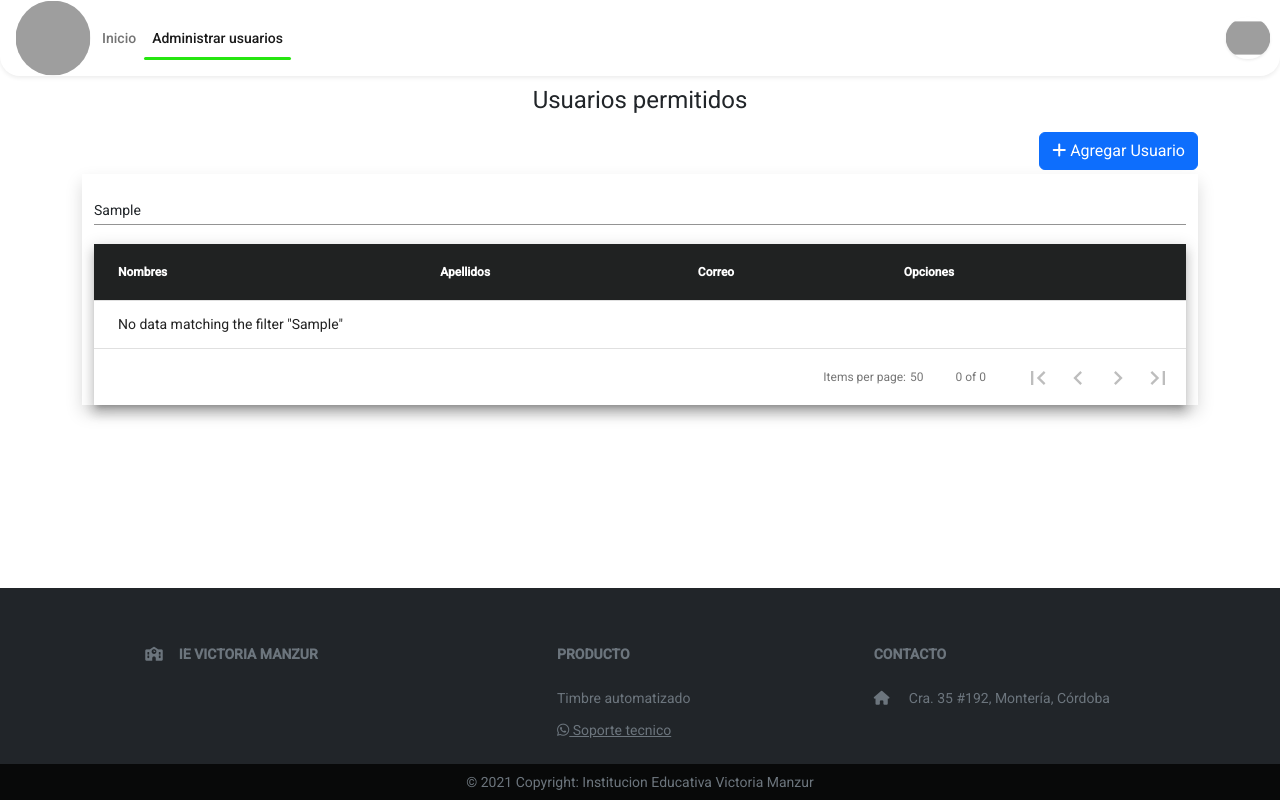
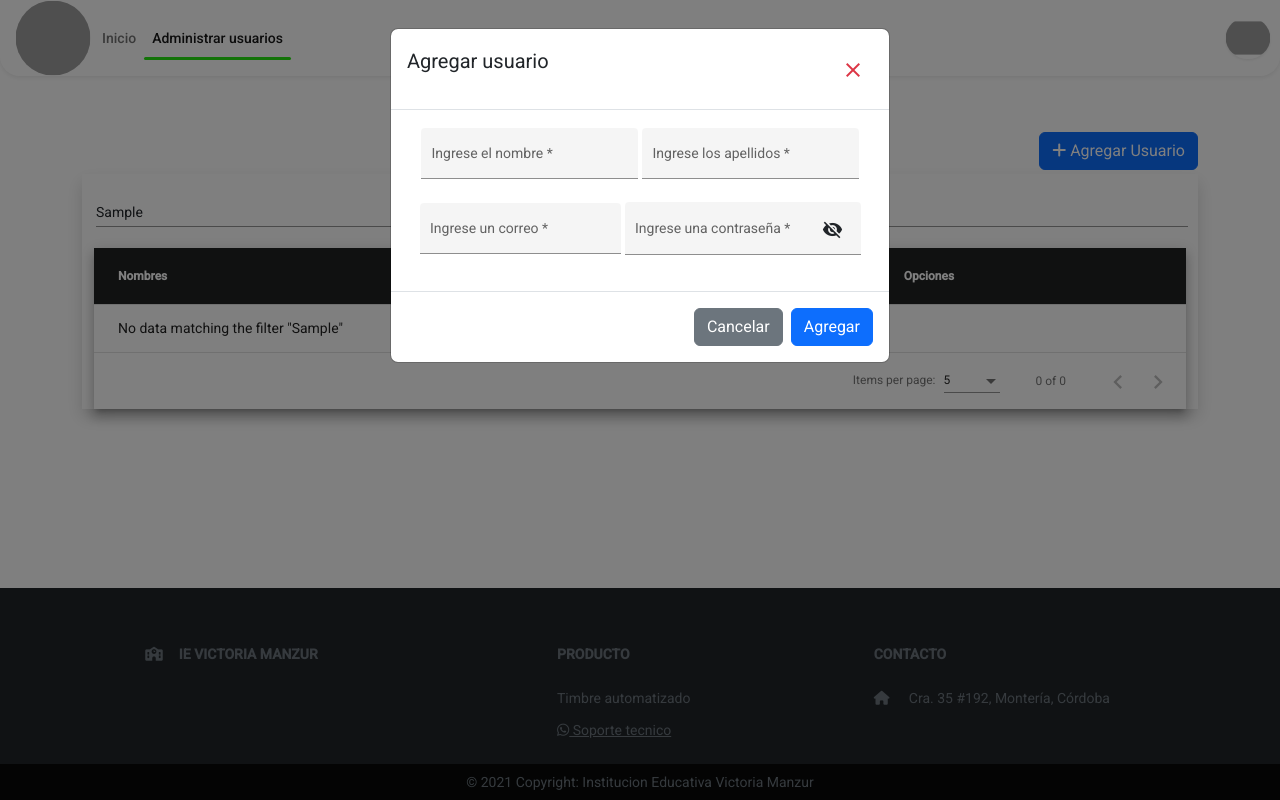
Before and after one commit to yisus1002/TimbreIOT, an Angular app: page /usuarios in a window 1280 px wide. Both pictures are taken after typing "Sample" into the empty fields and a click on the button "Agregar Usuario". Built offline with nearby package versions, Linux system fonts and the light colour scheme; grey boxes are pictures that could not be loaded.

Commit message:
Created a modal to create users.

```diff
--- a/src/app/pages/login/login.component.ts
+++ b/src/app/pages/login/login.component.ts
@@ -1,3 +1,4 @@
+import { Router } from '@angular/router';
 import { Component, OnInit } from '@angular/core';
 import { FormBuilder, FormGroup, Validators } from '@angular/forms';
 
@@ -10,7 +11,8 @@ export class LoginComponent implements OnInit {
 
   formu!:FormGroup;
   hide = true;
-  constructor(private form: FormBuilder,) { }
+  constructor(private form: FormBuilder,
+              private router: Router) { }
 
   ngOnInit(): void {
     this.createForm();
@@ -40,7 +42,7 @@ export class LoginComponent implements OnInit {
       })
     }else{
       console.log(this.formu.value);
-
+      this.router.navigate(['/home'])
       // this._sAuth.getToken(this.formu.value.email, this.formu.value.password);
     }
   }
--- a/src/app/pages/usuarios/usuarios.component.html
+++ b/src/app/pages/usuarios/usuarios.component.html
@@ -1,7 +1,12 @@
 <div class="container-fluid p-2">
     <section class="container">
         <h1 class="text-center">Usuarios permitidos</h1>
-        <div class="d-flex my-1" style="justify-content: end;">
+        <div class="d-flex my-1"
+            style="justify-content: end;"
+            data-bs-toggle="modal"
+            data-bs-target="#ModalUser"
+            (click)="agregar()"
+            >
             <button class="btn btn-primary"><i class="fa-solid fa-plus"></i> Agregar Usuario</button>
         </div>
         <div class="container shadow">
@@ -15,29 +20,40 @@
                     <table mat-table
                      [dataSource]="dataSource" matSort>
 
-                      <ng-container matColumnDef="Nombres">
+                      <ng-container matColumnDef="name">
                         <th mat-header-cell *matHeaderCellDef mat-sort-header>Nombres</th>
-                        <td mat-cell *matCellDef="let Usuarios"> {{Usuarios?.PID}} </td>
+                        <td mat-cell *matCellDef="let Usuarios"> {{Usuarios?.name}} </td>
                       </ng-container>
 
-                      <ng-container matColumnDef="Apellidos">
+                      <ng-container matColumnDef="lastName">
                         <th mat-header-cell *matHeaderCellDef mat-sort-header >Apellidos</th>
-                        <td mat-cell *matCellDef="let  Usuarios"> {{ Usuarios?.nombreDeImagen}} </td>
+                        <td mat-cell *matCellDef="let  Usuarios"> {{ Usuarios?.lastName}} </td>
                       </ng-container>
 
-                      <ng-container matColumnDef="Correo">
+                      <ng-container matColumnDef="email">
                         <th mat-header-cell *matHeaderCellDef mat-sort-header>Correo</th>
-                        <td mat-cell *matCellDef="let  Usuarios"> {{ Usuarios?.tituloDeVentana}} </td>
+                        <td mat-cell *matCellDef="let  Usuarios"> {{ Usuarios?.email}} </td>
                       </ng-container>
 
                       <ng-container matColumnDef="Opciones">
                         <th mat-header-cell *matHeaderCellDef>Opciones</th>
-                        <td mat-cell *matCellDef="let  Usuarios; let i = index;">{{i+1}}
+                        <td align="center" mat-cell *matCellDef="let  Usuarios; let i = index;">
+                          <!-- {{i+1}} -->
                           <!-- <mat-checkbox
                                         (click)="$event.stopPropagation();seleccc(Usuarios)"
                                         (change)="$event ? _contr.selection.toggle(Usuarios) : null"
                                         [checked]="_contr.selection.isSelected(Usuarios)" >
                           </mat-checkbox> -->
+                          <div class="d-flex px-1">
+                            <button type="button"  mat-icon-button class="btn "
+                            data-bs-toggle="modal"
+                            data-bs-target="#ModalUser">
+                              <mat-icon>edit</mat-icon>
+                            </button>
+                            <button type="button" mat-icon-button class="btn ">
+                              <mat-icon>delete</mat-icon>
+                            </button>
+                          </div>
                         </td>
                       </ng-container>
 
@@ -49,12 +65,82 @@
                       </tr>
                     </table>
                 </div>
-                <mat-paginator
-                    [pageSizeOptions]="options" showFirstLastButtons
-                ></mat-paginator>
+
+                <mat-paginator [pageSizeOptions]="[5, 10, 25, 100]" aria-label="Select page of users"></mat-paginator>
 
               </div>
 
         </div>
     </section>
 </div>
+
+<!-- Modal -->
+<div class="modal fade" id="ModalUser" tabindex="-1" aria-labelledby="ModalUserLabel" aria-hidden="true">
+  <div class="modal-dialog ">
+    <div class="modal-content">
+      <div class="modal-header">
+        <h1 class="modal-title fs-5" id="ModalUserLabel">{{nameform}} usuario</h1>
+        <button type="button" mat-icon-button class="btn" data-bs-dismiss="modal" aria-label="Close">  <mat-icon class="text-danger">close</mat-icon></button>
+      </div>
+      <form [formGroup]="formu"
+      (ngSubmit)="enviar()"
+            autocomplete="none-"
+          class="modal-body col col-12 d-flex justify-content-center"
+           style="align-items: center; flex-direction: column;"
+           >
+           <div class="container">
+
+        <div class="col d-flex flex-wrap flex-sm-nowrap col-12 justify-content-center " style="align-items: center;">
+          <mat-form-field  appearance="fill" class="">
+            <mat-label>Ingrese el nombre</mat-label>
+            <input
+                  autocomplete="none-"
+                  formControlName="name"
+                  matInput type="text">
+            <mat-error *ngIf="nameNoValid">Este campo es invalido</mat-error>
+          </mat-form-field>
+          <mat-form-field  appearance="fill" class="">
+            <mat-label>Ingrese los apellidos</mat-label>
+            <input
+                  autocomplete="none-"
+                  formControlName="lastName"
+                   matInput type="text">
+            <mat-error *ngIf="lastNameNoValid">Este campo es invalido</mat-error>
+          </mat-form-field>
+        </div>
+        <div class="col d-flex flex-wrap flex-sm-nowrap col-12 justify-content-center " style="align-items: center;">
+          <mat-form-field  appearance="fill" class="">
+            <mat-label>Ingrese un correo</mat-label>
+            <input
+                  autocomplete="none-"
+                  formControlName="email"
+                   matInput type="email">
+            <mat-error *ngIf="emailNoValid">Este campo es invalido</mat-error>
+          </mat-form-field>
+          <mat-form-field appearance="fill" class="">
+            <mat-label>Ingrese una contraseña</mat-label>
+              <input
+                  autocomplete="none-"
+                  formControlName="password"
+                      matInput
+                      [type]="hide ? 'password' : 'text'">
+              <button mat-icon-button matSuffix (click)="hide = !hide" [attr.aria-label]="'Hide password'" [attr.aria-pressed]="hide">
+                  <mat-icon>{{hide ? 'visibility_off' : 'visibility'}}</mat-icon>
+              </button>
+              <mat-error *ngIf="passwordNoValid"></mat-error>
+          </mat-form-field>
+        </div>
+           </div>
+      </form>
+      <div class="modal-footer">
+        <button type="button" class="btn btn-secondary" data-bs-dismiss="modal">
+          Cancelar
+        </button>
+        <button type="submit" class="btn btn-primary">
+          <span *ngIf="nameform==='Agregar'">{{nameform}}</span>
+          <span *ngIf="nameform==='Editar'">Guardar</span>
+        </button>
+      </div>
+    </div>
+  </div>
+</div>
--- a/src/app/pages/usuarios/usuarios.component.scss
+++ b/src/app/pages/usuarios/usuarios.component.scss
@@ -43,3 +43,6 @@ th{
   margin: 0;
   height: 20px;
 }
+mat-form-field{
+  margin: 2px;
+}
--- a/src/app/pages/usuarios/usuarios.component.ts
+++ b/src/app/pages/usuarios/usuarios.component.ts
@@ -1,4 +1,5 @@
 import { AfterContentInit, Component, OnInit, ViewChild } from '@angular/core';
+import { FormBuilder, FormGroup, Validators } from '@angular/forms';
 import { MatPaginator } from '@angular/material/paginator';
 import { MatSort } from '@angular/material/sort';
 import { MatTableDataSource } from '@angular/material/table';
@@ -10,23 +11,54 @@ import { MatTableDataSource } from '@angular/material/table';
 })
 export class UsuariosComponent implements OnInit, AfterContentInit {
   displayedColumns: string[] =[
-    'Nombres',
-    'Apellidos',
-    'Correo',
+    'name',
+    'lastName',
+    'email',
     'Opciones'
   ];
+  nameform:string='';
+  formu!:FormGroup;
+  hide = true;
 
   @ViewChild(MatPaginator) paginator!: MatPaginator;
   @ViewChild(MatSort) sort!: MatSort;
-  public options  : number[]=[];
+
+  public options  : number[]=[5,10,25,];
+
   dataSource= new MatTableDataSource<any>();
 
-  constructor() { }
+  constructor(private form: FormBuilder,) {
+  }
   ngAfterContentInit(): void {
-    console.log('Hola');
+    this.dataSource.paginator = this.paginator;
+    this.dataSource.sort = this.sort;
   }
 
   ngOnInit(): void {
+    this.createForm();
+    this.loadForm();
+  }
+
+  public get emailNoValid(){   return this.formu.get('email')?.invalid    && this.formu.get('email')?.touched;};
+  public get passwordNoValid(){return this.formu.get('password')?.invalid && this.formu.get('password')?.touched;};
+  public get nameNoValid(){return this.formu.get('name')?.invalid && this.formu.get('name')?.touched;};
+  public get lastNameNoValid(){return this.formu.get('lastName')?.invalid && this.formu.get('lastName')?.touched;};
+
+  createForm(){
+    this.formu= this.form.group({
+      name:     ["", [Validators.required, Validators.minLength(3)], []],
+      lastName: ["", [Validators.required, Validators.minLength(3)], []],
+      email:    ["", [Validators.required, Validators.pattern("[a-z0-9._%+-]+@[a-z0-9.-]+\.[a-z]{2,3}$")], []],
+      password: ["", [Validators.required, Validators.minLength(3)], []],
+    })
+  }
+  loadForm(){
+    this.formu.reset({
+      name: '',
+      lastName: '',
+      email    :'',
+      password :'',
+    })
   }
   applyFilter(event: Event) {
     const filterValue = (event.target as HTMLInputElement).value;
@@ -36,4 +68,18 @@ export class UsuariosComponent implements OnInit, AfterContentInit {
       this.dataSource.paginator.firstPage();
     }
   }
+  enviar(){
+    if(this.formu.invalid){
+
+      return Object.values(this.formu.controls).forEach(controls=>{
+        controls.markAllAsTouched()
+      })
+    }else{
+      console.log(this.formu.value);
+    }
+  }
+
+  agregar(){
+    this.nameform="Agregar"
+  }
 }
```
Also changed, not shown: src/app/shared/avatar/avatar.component.ts (+6 -1 lines).
